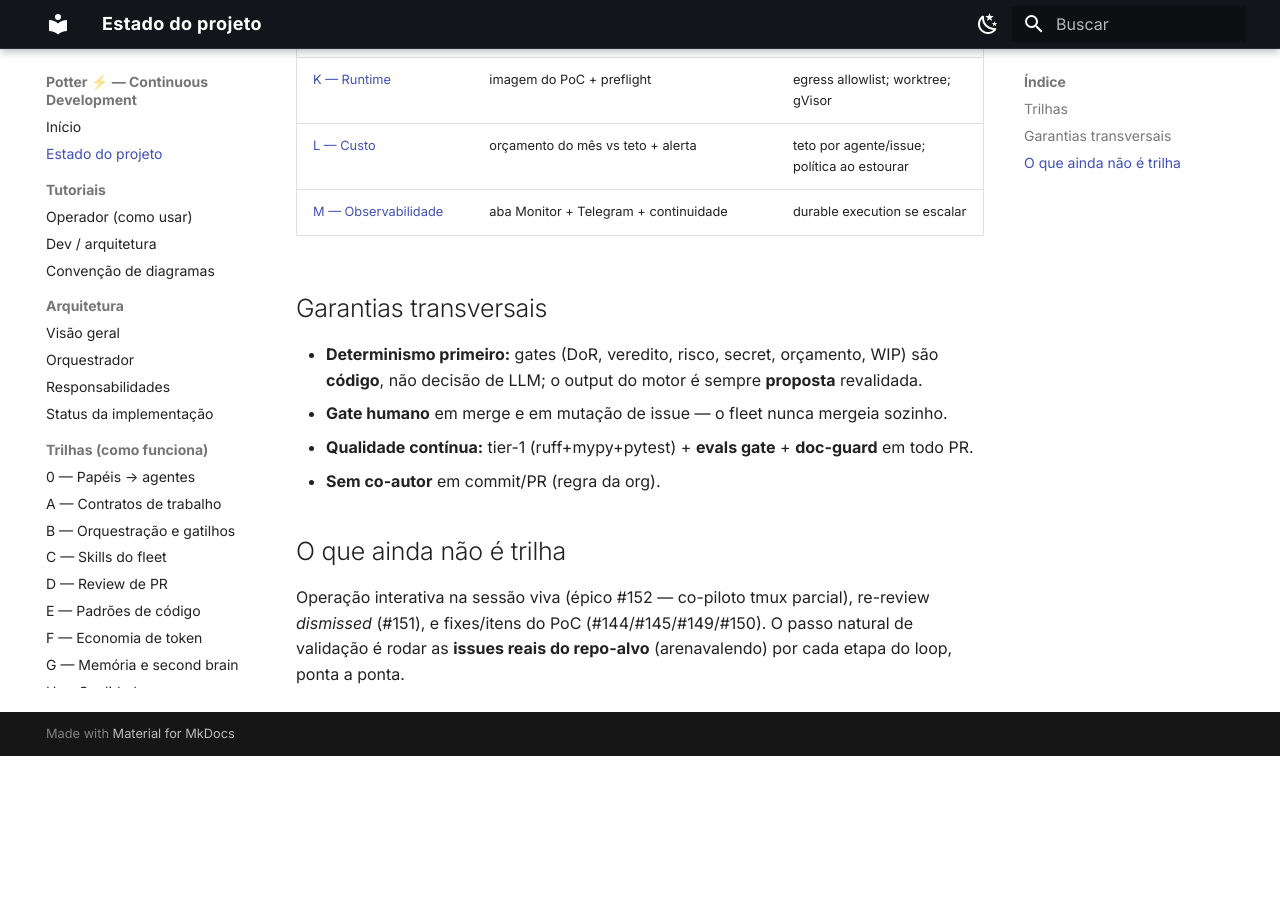
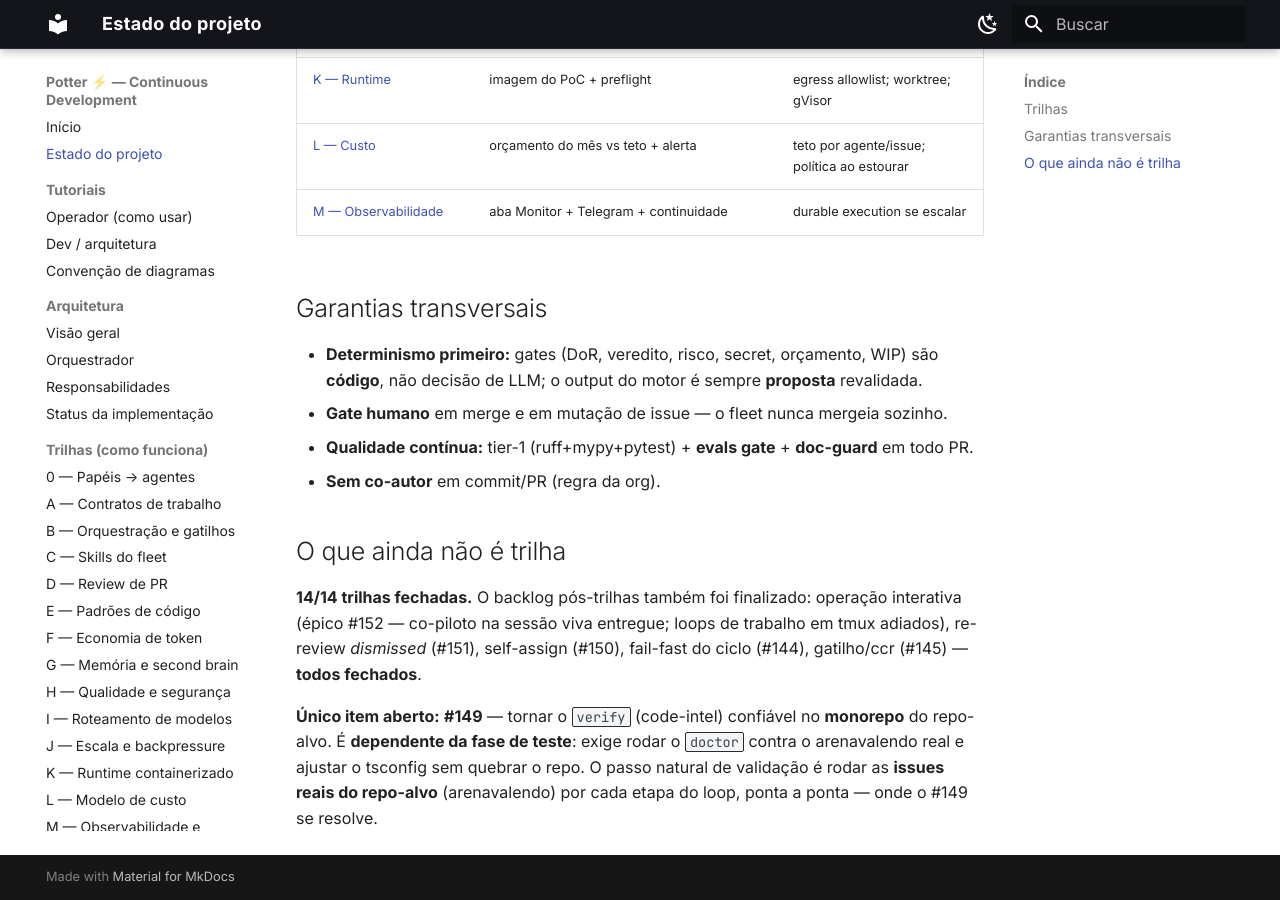
Before and after one commit to CenturyBoys/roboto, an MkDocs documentation site: the page built from docs/status.md, in a window 1280 px wide and 900 px high, scrolled down 1021 px. Built offline with MkDocs 1.6.1 and Material for MkDocs 9.7.7, drawn with Linux system fonts in a browser that asks for light colours; before the commit the page ends 1777 px from its top, so only the background shows below that.

Commit message:
docs(status): finaliza o backlog pós-trilhas (só #149 aberto) (#196)
Reflete o estado real: 14/14 trilhas fechadas + backlog pós-trilhas finalizado
(épico operação interativa #152 e filhas, #151/#150/#144/#145 fechados). Único
aberto: #149 (verify confiável no monorepo), dependente da fase de teste.

Refs #149

```diff
--- a/docs/status.md
+++ b/docs/status.md
@@ -32,6 +32,12 @@ Visão única do que cada trilha **entregou** e o principal **follow-up**. Todas
 
 ## O que ainda não é trilha
 
-Operação interativa na sessão viva (épico #152 — co-piloto tmux parcial), re-review *dismissed*
-(#151), e fixes/itens do PoC (#144/#145/#149/#150). O passo natural de validação é rodar as **issues
-reais do repo-alvo** (arenavalendo) por cada etapa do loop, ponta a ponta.
+**14/14 trilhas fechadas.** O backlog pós-trilhas também foi finalizado: operação interativa
+(épico #152 — co-piloto na sessão viva entregue; loops de trabalho em tmux adiados), re-review
+*dismissed* (#151), self-assign (#150), fail-fast do ciclo (#144), gatilho/ccr (#145) — **todos
+fechados**.
+
+**Único item aberto:** **#149** — tornar o `verify` (code-intel) confiável no **monorepo** do
+repo-alvo. É **dependente da fase de teste**: exige rodar o `doctor` contra o arenavalendo real e
+ajustar o tsconfig sem quebrar o repo. O passo natural de validação é rodar as **issues reais do
+repo-alvo** (arenavalendo) por cada etapa do loop, ponta a ponta — onde o #149 se resolve.
```
